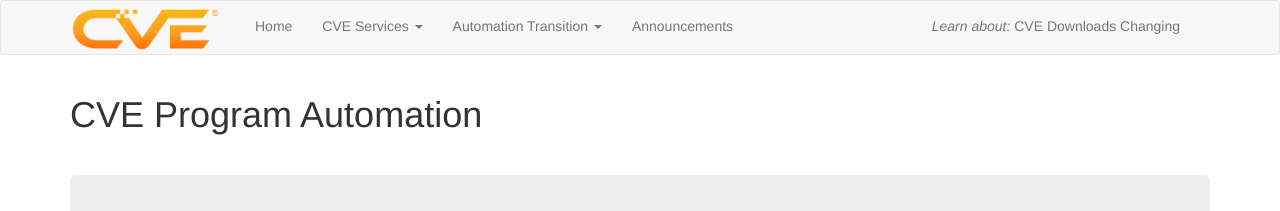
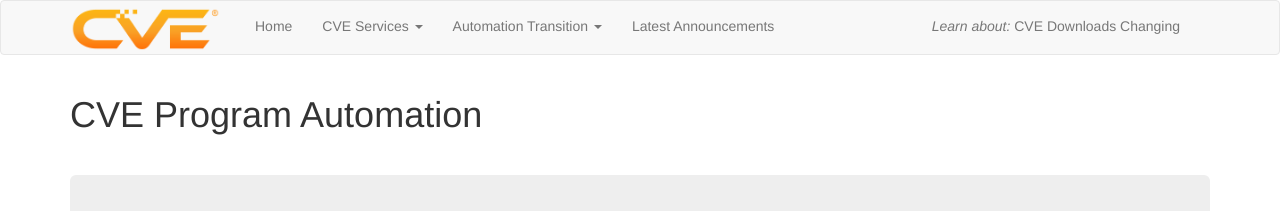
Before and after one commit to CVEProject/cveproject.github.io, a Jekyll site: the page built from index.md, in a window 1280 px wide. Shown: the top 211 px of the page. Built offline with Jekyll 4.4.1, drawn with Linux system fonts in a browser that asks for light colours; nearby versions of some CDN libraries.

Commit message:
Update header.html

```diff
--- a/_includes/header.html
+++ b/_includes/header.html
@@ -34,7 +34,7 @@
 	    <li role="presentation"><a href="https://cveproject.github.io/automation-transition#additional-resources">Additional Resources</a></li>
 	  </ul>
 
-	<li><a href="https://cveproject.github.io/automation-announcements">Announcements</a></li>
+	<li><a href="https://cveproject.github.io/automation-announcements">Latest Announcements</a></li>
 
       </ul>
 
```
